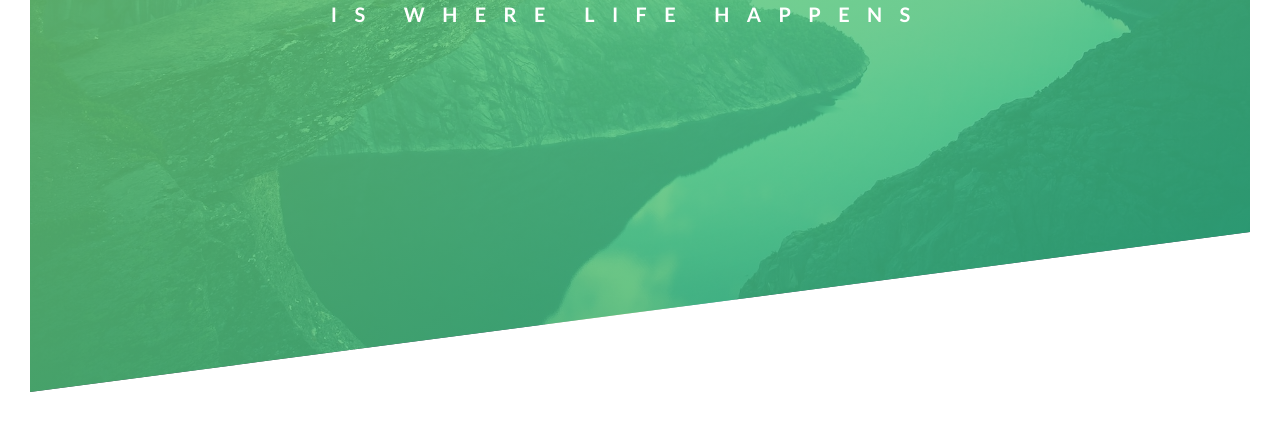
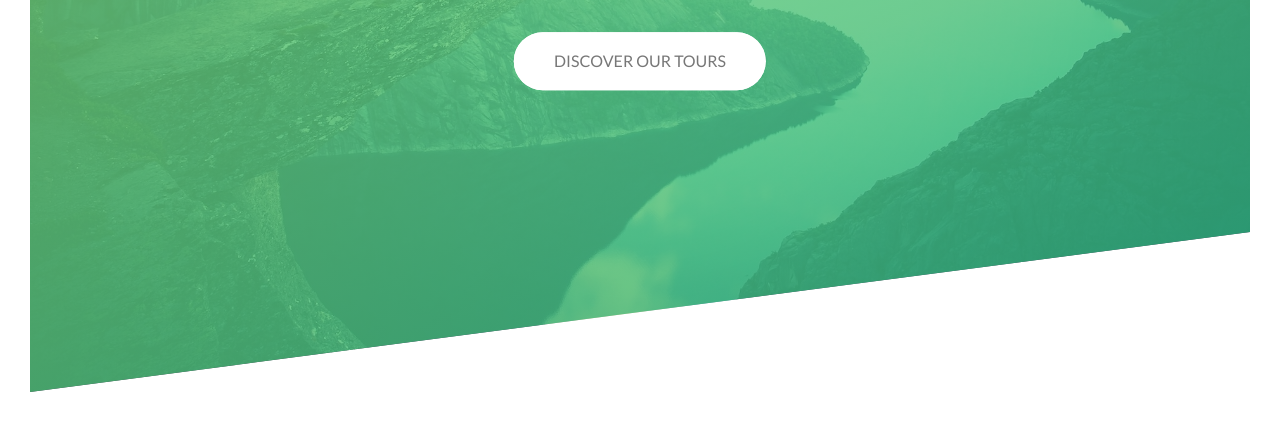
Before and after one commit to bdog72/natours-react, a React app: page / in a window 1280 px wide. Shown: the part 398-820 px from the top of the page. Built offline with nearby package versions, Linux system fonts and the light colour scheme; some packages are replaced by stand-ins of ours.

Commit message:
finished section 2 lecture 10

```diff
--- a/src/components/Header.js
+++ b/src/components/Header.js
@@ -14,6 +14,7 @@ export default class Header extends Component {
               <span className='heading-primary-main'>Outdoors</span>
               <span className='heading-primary-sub'>is where life happens</span>
             </h1>
+            <a href='#' className='btn btn-white btn-animated'>Discover Our Tours</a>
           </div>
         </header>
       </div>
--- a/src/styles/screen.scss
+++ b/src/styles/screen.scss
@@ -61,12 +61,14 @@ body {
   top: 40%;
   left: 50%;
   transform: translate(-50%, -50%);
+  text-align: center;
 }
 
 .heading-primary {
   color: #fff;
   text-transform: uppercase;
   backface-visibility: hidden;
+  margin-bottom: 60px;
 }
 
 .heading-primary-main {
@@ -120,3 +122,68 @@ body {
     transform: translate(0);
   }
 }
+
+@keyframes moveInBottom {
+  0% {
+    opacity: 0;
+    transform: translateY(30px);
+  }
+
+  100% {
+    opacity: 1;
+    transform: translate(0);
+  }
+}
+
+.btn:link,
+.btn:visited {
+  text-transform: uppercase;
+  text-decoration: none;
+  padding: 15px 40px;
+  display: inline-block;
+  border-radius: 100px;
+  transition: all 0.2s;
+  position: relative;
+}
+
+.btn:hover {
+  transform: translateY(-3px);
+  box-shadow: 0 10px 20px rgba(0, 0, 0, 0.2);
+}
+
+.btn:active {
+  transform: translateY(-1px);
+  box-shadow: 0 5px 10px rgba(0, 0, 0, 0.2);
+}
+
+.btn-white {
+  background-color: #fff;
+  color: #777;
+}
+
+.btn::after {
+  content: '';
+  display: inline-block;
+  height: 100%;
+  width: 100%;
+  border-radius: 100px;
+  position: absolute;
+  top: 0;
+  left: 0;
+  z-index: -1;
+  transition: all 0.4s;
+}
+
+.btn-white::after {
+  background-color: #fff;
+}
+
+.btn:hover::after {
+  transform: scaleX(1.4) scaleY(1.6);
+  opacity: 0;
+}
+
+.btn-animated {
+  animation: moveInBottom 0.5s ease-out 0.75s;
+  animation-fill-mode: backwards;
+}
```
Also changed, not shown: public/40d4ef82deebd0521e91006d961ead40.png (added), public/6e09f4102b0d64adc38d21bd9c89a9a7.jpg (added).
